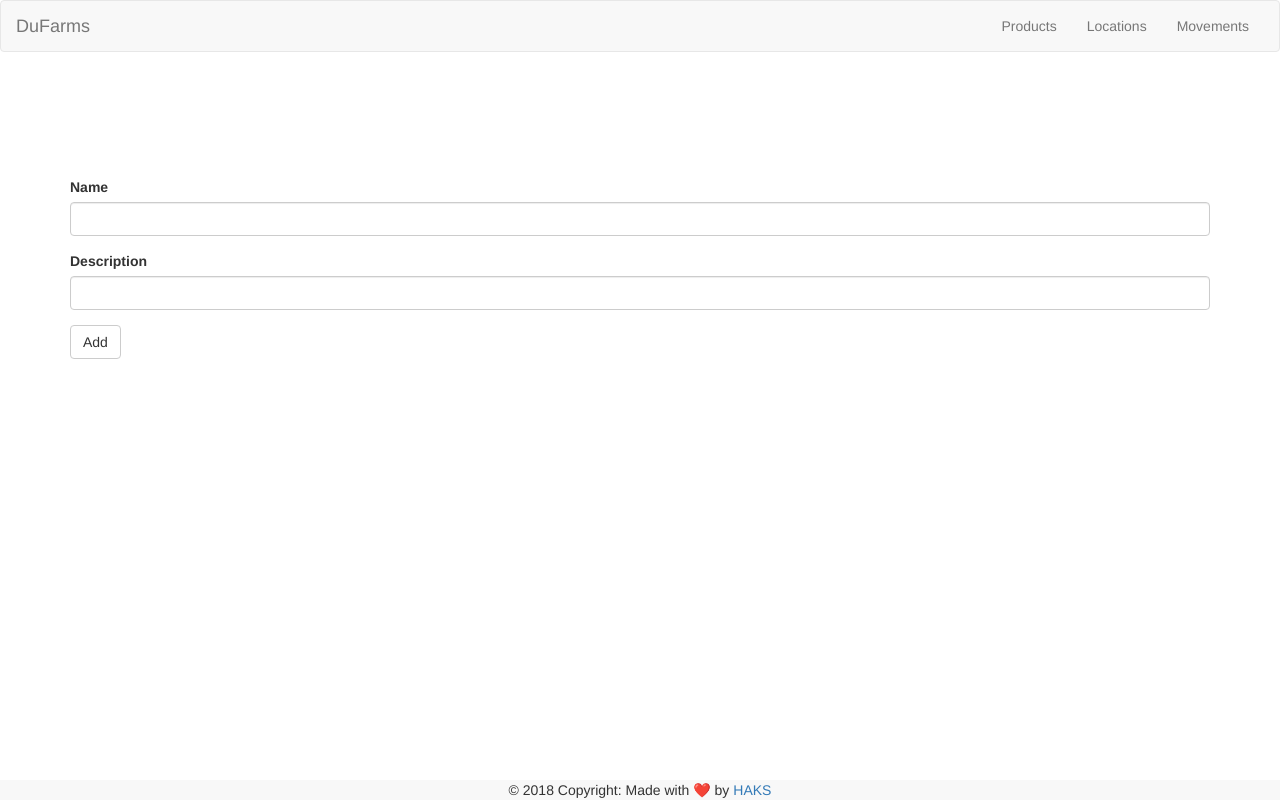
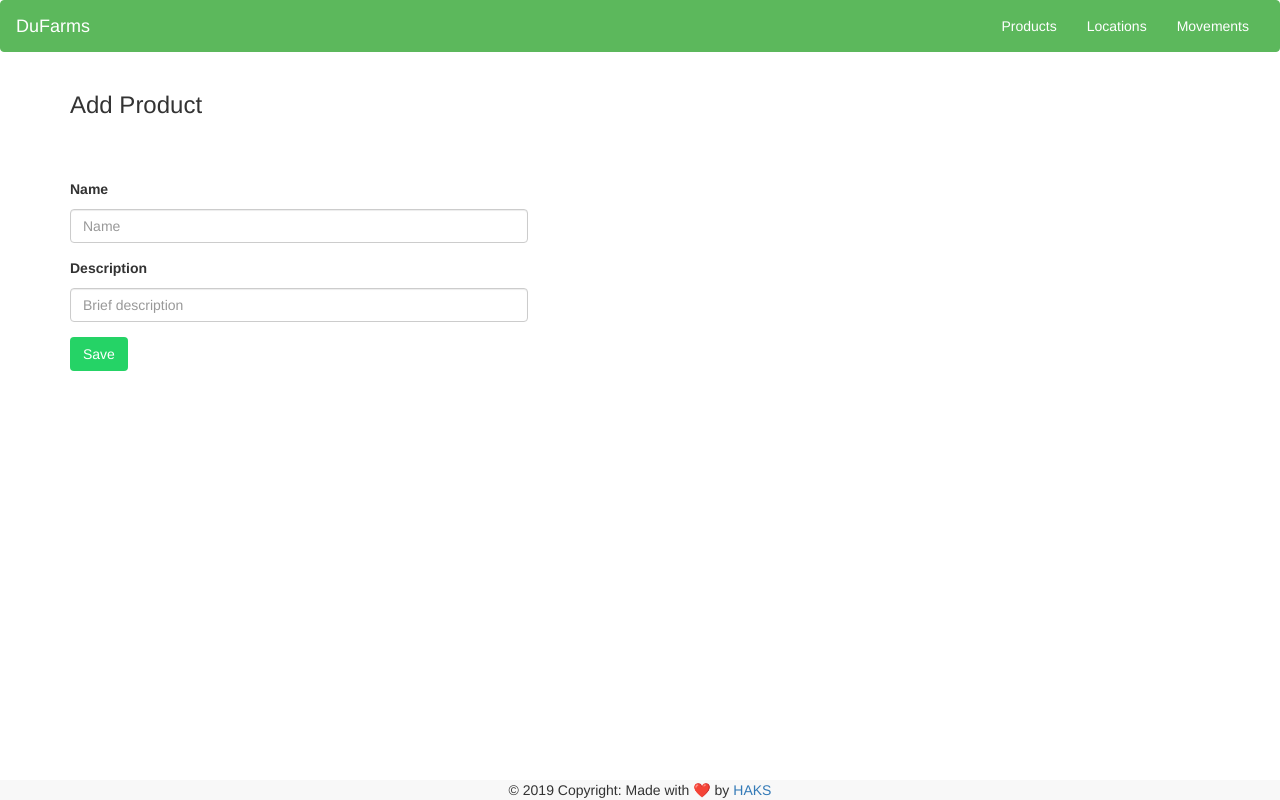
Before and after one commit to HAKSOAT/DuFarms, a Flask app: page /products/add in a window 1280 px wide. Run offline with Flask 2, Linux system fonts and the light colour scheme; some libraries are stand-ins or nearby versions.

Commit message:
Flash messages handled, tables and forms implemented

```diff
--- a/app/__init__.py
+++ b/app/__init__.py
@@ -1,8 +1,8 @@
 from flask import Flask
 from flask_bootstrap import Bootstrap
-import config
 
 app = Flask(__name__)
+app.jinja_env.filters['zip'] = zip
 bootstrap = Bootstrap(app)
 
 # Importing views last to prevent cyclic import errors
--- a/app/forms.py
+++ b/app/forms.py
@@ -1,17 +1,21 @@
 from flask_wtf import FlaskForm
-from wtforms import HiddenField, IntegerField, SelectField, StringField, SubmitField
+from wtforms import IntegerField, SelectField, StringField, SubmitField
 from wtforms.validators import DataRequired
 
 
 class AddForm(FlaskForm):
-    form_name = HiddenField("Form Name")
     name = StringField("Name", validators=[DataRequired()])
     description = StringField("Description", validators=[DataRequired()])
-    submit = SubmitField("Add")
+    submit = SubmitField("Save")
+
+
+class EditForm(FlaskForm):
+    name = StringField("Name", validators=[DataRequired()])
+    description = StringField("Description", validators=[DataRequired()])
+    submit = SubmitField("Save")
 
 
 class ProductMovementForm(FlaskForm):
-    form_name = HiddenField('Form Name')
     product = SelectField('Product:', coerce=int, validators=[DataRequired()])
     description = StringField("Description", validators=[DataRequired()])
     from_location = SelectField('From:', coerce=int, validators=[DataRequired()])
--- a/app/templates/add.html
+++ b/app/templates/add.html
@@ -2,10 +2,85 @@
 {% import "bootstrap/wtf.html" as wtf %}
 
 {% block content %}
+{% block popups %}
+    {{ super() }}
+{% endblock %}
 <div class="container">
-    <span style="display:inline-block; height: 100px"></span>
-    {{ wtf.quick_form(form) }}
-    <span style="display:inline-block; height: 50px"></span>
+    <h3>Add {{ form_type }}</h3>
+    <span style="display:inline-block; height: 30px"></span>
+    {% if form_type == "Movement" %}
+       <form action="" method="post">
+        {{ form.hidden_tag() }}
+        <div class="form-group row">
+            <div class="col-xs-5">
+                {% for field in form.errors %}
+                {% for error in form.errors[field] %}
+                    <div class="help-block alert-danger" style="height: 20px;">{{ error }}</div>
+                {% endfor %}
+                {% endfor %}
+            </div>
+        </div>
+         <div class="form-group row">
+          <div class="col-xs-3">
+            <label for="product">{{ form.product.label }}</label>
+          {{ form.product(class="form-control") }}
+          </div>
+          <div class="col-xs-3">
+            <label for="from_location">{{ form.from_location.label }}</label>
+          {{ form.from_location(class="form-control") }}
+          </div>
+          <div class="col-xs-3">
+            <label for="to_location">{{ form.to_location.label }}</label>
+          {{ form.to_location(class="form-control") }}
+          </div>
+        </div>
+
+        <div class="form-group row">
+          <div class="col-xs-6">
+            <label for="business">{{ form.description.label }}</label>
+            {{ form.description(class="form-control", placeholder="Brief description") }}
+          </div>
+          <div class="col-xs-3">
+            <label for="qty">{{ form.qty.label }}</label>
+            {{ form.qty(class="form-control", placeholder="Number of products") }}
+          </div>
+        </div>
+
+        <div>
+          {{ form.submit(class="btn mb-2", style="background-color: #25D366; color: white") }}
+        </div>
+    </form>
+    {% else %}
+        <form action="" method="post">
+            {{ form.hidden_tag() }}
+            <div class="form-group row">
+                <div class="col-xs-5">
+                    {% for field in form.errors %}
+                    {% for error in form.errors[field] %}
+                        <div class="help-block alert-danger" style="height: 20px;">{{ error }}</div>
+                    {% endfor %}
+                    {% endfor %}
+                </div>
+            </div>
+             <div class="form-group row">
+              <div class="col-xs-5">
+                <label for="name">{{ form.name.label }}</label>
+              {{ form.name(class="form-control", placeholder="Name") }}
+              </div>
+            </div>
+
+            <div class="form-group row">
+              <div class="col-xs-5">
+                <label for="business">{{ form.description.label }}</label>
+                {{ form.description(class="form-control", placeholder="Brief description") }}
+              </div>
+            </div>
+
+            <div>
+              {{ form.submit(class="btn mb-2", style="background-color: #25D366; color: white") }}
+            </div>
+        </form>
+    {% endif %}
 </div>
     {% block footer %}
         {{ super() }}
--- a/app/templates/home.html
+++ b/app/templates/home.html
@@ -3,7 +3,7 @@
 {% block title %} {{ page_title }} {% endblock %}
 
 {% block navbar %}
-<nav class="navbar navbar-default">
+<nav class="navbar navbar-default" style="background-color: #5cb85c; border-color: #5cb85c;">
   <div class="container-fluid">
     <!-- Brand and toggle get grouped for better mobile display -->
     <div class="navbar-header">
@@ -13,26 +13,47 @@
         <span class="icon-bar"></span>
         <span class="icon-bar"></span>
       </button>
-      <a class="navbar-brand" href="{{ url_for("home") }}">DuFarms</a>
+      <a class="navbar-brand" href="{{ url_for("home") }}" style="color: white;">DuFarms</a>
     </div>
 
     <!-- Collect the nav links, forms, and other content for toggling -->
     <div class="collapse navbar-collapse" id="bs-example-navbar-collapse-1">
       <ul class="nav navbar-nav navbar-right">
-        <li><a href="{{ url_for("products") }}">Products </a></li>
-        <li><a href="{{ url_for("locations") }}">Locations </a></li>
-        <li><a href="{{ url_for("product_movements") }}">Movements </a></li>
+        <li><a href="{{ url_for("products") }}" style="color: white;">Products </a></li>
+        <li><a href="{{ url_for("locations") }}" style="color: white;">Locations </a></li>
+        <li><a href="{{ url_for("movements") }}" style="color: white;">Movements </a></li>
       </ul>
     </div><!-- /.navbar-collapse -->
   </div><!-- /.container-fluid -->
 </nav>
 {% endblock %}
 
+
 {% block content %}
+    {% block popups %}
+      <div class="container">
+        {%  for category, message in get_flashed_messages(with_categories=true) %}
+                  <div class="alert alert-{{ category }}">
+                  <button type="button" class="close" data-dismiss="alert">&times;</button>
+                    {{ message }}
+                  </div>
+        {% endfor %}
+      </div>
+    {% endblock %}
+      <div class="container">
+        <h1 style="text-align: center"><b>Welcome to DUFarms</b></h1>
+        <span style="display:inline-block; height: 70px"></span>
+        <div style="text-align: center">
+          We at the Directorate of University Farms use this tool to
+          keep track of our <a href="{{ url_for("products") }}">Products</a>,
+          <a href="{{ url_for("locations") }}">Locations</a>,
+          and <a href="{{ url_for("movements") }}">Movements</a>.
+        </div>
+      </div>
     {% block footer %}
       <footer class="page-footer font-small blue navbar-default navbar-fixed-bottom">
-      <div class="footer-copyright text-center py-3">© 2018 Copyright: Made with ❤️ by
-        <a href="https://github.com/HAKSOAT"> HAKS</a>
+      <div class="footer-copyright text-center py-3">© 2019 Copyright: Made with ❤️ by
+        <a href="https://haksoat.github.io"> HAKS</a>
       </div>
       </footer>
 
--- a/app/views.py
+++ b/app/views.py
@@ -1,6 +1,6 @@
 from app import app, models
-from app.forms import AddForm, ProductMovementForm
-from flask import abort, request, render_template
+from app.forms import AddForm, EditForm, ProductMovementForm
+from flask import abort, flash, redirect, request, render_template, url_for
 import sqlalchemy as sa
 
 
@@ -12,8 +12,9 @@ def home():
 
 @app.route("/products")
 def products():
+    prods = models.Product.query.all()
     page_title = "DuFarms - Products"
-    return render_template("products.html", page_title=page_title)
+    return render_template("products.html", page_title=page_title, products=prods)
 
 
 @app.route("/products/add", methods=["GET", "POST"])
@@ -24,17 +25,20 @@ def add_product():
     Redirect to product listings page
     :return: add products page for GET requests
     """
-    form = AddForm(form_name="Add Product")
+    form = AddForm()
     if request.method == "POST" and form.validate_on_submit():
         product = models.Product(name=form.name.data, description=form.description.data)
         # Handle cases when a product's name already exists
         try:
             models.db.session.add(product)
             models.db.session.commit()
+            flash("Product added successfully", "success")
+            return redirect(url_for("products"))
         except sa.exc.IntegrityError:
-            return "Error"
+            flash("Product name exists", "danger")
     page_title = "DuFarms - Add Product"
-    return render_template("add.html", page_title=page_title, form=form)
+    form_type = "Product"
+    return render_template("add.html", page_title=page_title, form=form, form_type=form_type)
 
 
 @app.route("/products/<name>/edit", methods=["GET", "POST"])
@@ -46,17 +50,20 @@ def edit_product(name):
     """
     product = models.Product.query.filter(sa.func.lower(models.Product.name) == sa.func.lower(name)).first()
     if product:
-        form = AddForm(form_name="Edit Product", submit="Edit", obj=product)
+        form = EditForm(obj=product)
         if request.method == "POST" and form.validate_on_submit():
             product.name = form.name.data
             product.description = form.description.data
             # Handle cases when a product's name already exists
             try:
                 models.db.session.commit()
+                flash("Product edited successfully", "success")
+                return redirect(url_for("products"))
             except sa.exc.IntegrityError:
-                return "Error"
+                flash("Product name exists", "danger")
         page_title = "DuFarms - Edit Product"
-        return render_template("add.html", page_title=page_title, form=form)
+        form_type = "Product"
+        return render_template("edit.html", page_title=page_title, form=form, form_type=form_type)
     else:
         abort(404)
 
@@ -72,15 +79,17 @@ def view_product(name):
     # sa.func.lower helps with finding the right matches regardless of the case used
     product = models.Product.query.filter(sa.func.lower(models.Product.name) == sa.func.lower(name)).first()
     if product:
-        return "{}".format(product)
+        page_title = "DuFarms - {}".format(product.name)
+        return render_template("view.html", page_title=page_title, product=product)
     else:
         abort(404)
 
 
 @app.route("/locations")
 def locations():
+    locs = models.Location.query.all()
     page_title = "DuFarms - Locations"
-    return render_template("locations.html", page_title=page_title)
+    return render_template("locations.html", page_title=page_title, locations=locs)
 
 
 @app.route("/locations/add", methods=["GET", "POST"])
@@ -91,17 +100,20 @@ def add_location():
     Redirect to location listings page
     :return: add locations page for GET requests
     """
-    form = AddForm(form_name="Add Location")
+    form = AddForm()
     if request.method == "POST" and form.validate_on_submit():
         location = models.Location(name=form.name.data, description=form.description.data)
         # Handle cases when a location's name already exists
         try:
             models.db.session.add(location)
             models.db.session.commit()
+            flash("Location added successfully", "success")
+            return redirect(url_for("locations"))
         except sa.exc.IntegrityError:
-            return "Error"
+            flash("Location name exists", "danger")
     page_title = "DuFarms - Add Location"
-    return render_template("add.html", page_title=page_title, form=form)
+    form_type = "Location"
+    return render_template("add.html", page_title=page_title, form=form, form_type=form_type)
 
 
 @app.route("/locations/<name>/edit", methods=["GET", "POST"])
@@ -113,17 +125,20 @@ def edit_location(name):
     """
     location = models.Location.query.filter(sa.func.lower(models.Location.name) == sa.func.lower(name)).first()
     if location:
-        form = AddForm(form_name="Edit Location", submit="Edit", obj=location)
+        form = AddForm(obj=location)
         if request.method == "POST" and form.validate_on_submit():
             location.name = form.name.data
             location.description = form.description.data
             # Handle cases when a location's name already exists
             try:
                 models.db.session.commit()
+                flash("Location edited successfully", "success")
+                return redirect(url_for("locations"))
             except sa.exc.IntegrityError:
-                return "Error"
+                flash("Location name exists", "danger")
         page_title = "DuFarms - Edit Location"
-        return render_template("add.html", page_title=page_title, form=form)
+        form_type = "Location"
+        return render_template("edit.html", page_title=page_title, form=form, form_type=form_type)
     else:
         abort(404)
 
@@ -140,10 +155,11 @@ def view_location(name):
     location = models.Location.query.filter(sa.func.lower(models.Location.name) == sa.func.lower(name)).first()
     # Ensure that location being requested for is in the database
     if location:
-        products = models.Product.query.all()
-        report = {}
+        results = models.Product.query.all()
+        products = []
+        quantity = []
         # Fetch the quantity remaining for each product in the provided location
-        for product in products:
+        for product in results:
             incoming = models.db.session.query(sa.func.sum(models.ProductMovement.qty)).filter(
                 models.ProductMovement.to_location == location.id).filter(
                 models.ProductMovement.product_id == product.id).scalar()
@@ -154,19 +170,35 @@ def view_location(name):
                 incoming = 0
             if outgoing is None:
                 outgoing = 0
-            report[product.name] = incoming - outgoing
-        return "{}".format(report)
+            if incoming > 0:
+                products.append(product)
+                quantity.append(incoming - outgoing)
+        page_title = "DuFarms - {}".format(location.name)
+        return render_template("view.html", page_title=page_title, products=products, location=location, quantity=quantity)
     else:
         abort(404)
 
 
-@app.route("/product_movements", methods=["GET", "POST"])
-def product_movements():
+@app.route("/movements")
+def movements():
     """
     Move product between created locations
-    :return: product_movements page
+    :return: movements page
     """
-    form = ProductMovementForm(form_name="Product Movement")
+    movs = models.ProductMovement.query.all()
+    page_title = "DuFarms - Movements"
+    return render_template("movements.html", page_title=page_title, movements=movs)
+
+
+@app.route("/movements/add", methods=["GET", "POST"])
+def add_movement():
+    """
+    Receive product_name, from_location, to_location, description and quantity from form
+    Add to database
+    Redirect to movements listings page
+    :return: add movements page for GET requests
+    """
+    form = ProductMovementForm()
     # Create a dynamic select list for the forms
     # The first value in the tuple is returned by the form if selected
     # The second value in the tuple is displayed by the form
@@ -178,7 +210,9 @@ def product_movements():
         # Example: Requests to move 5 quantities if there are only 3 are to be rejected
         # Except in cases where the product is coming from Abroad
         abroad = 1
-        if form.from_location.data != abroad:
+        if form.from_location.data == form.to_location.data:
+            flash("Failed attempt to move product to the same location", "danger")
+        elif form.from_location.data != abroad:
             incoming = models.db.session.query(sa.func.sum(models.ProductMovement.qty)).filter(
                 models.ProductMovement.to_location == form.from_location.data).filter(
                 models.ProductMovement.product_id == form.product.data).scalar()
@@ -189,16 +223,113 @@ def product_movements():
                 incoming = 0
             if outgoing is None:
                 outgoing = 0
-            if outgoing + form.qty.data > incoming:
-                return "Error"
-        movement = models.ProductMovement(from_location=form.from_location.data, to_location=form.to_location.data,
-                                          description=form.description.data,
-                                          product_id=form.product.data, qty=form.qty.data)
-        models.db.session.add(movement)
-        models.db.session.commit()
-    page_title = "DuFarms - Movement"
-    return render_template("movements.html", page_title=page_title, form=form)
+            if outgoing + form.qty.data <= incoming:
+                movement = models.ProductMovement(from_location=form.from_location.data, to_location=form.to_location.data,
+                                                  description=form.description.data,
+                                                  product_id=form.product.data, qty=form.qty.data)
+                models.db.session.add(movement)
+                models.db.session.commit()
+                flash("Product moved successfully", "success")
+                return redirect(url_for("movements"))
+            elif incoming == 0:
+                flash("Product doesn't exist in this location", "danger")
+            else:
+                remnant = incoming - outgoing
+                flash("Only a maximum of {} can be moved from this location".format(remnant),
+                      "danger")
+        else:
+            movement = models.ProductMovement(from_location=form.from_location.data, to_location=form.to_location.data,
+                                              description=form.description.data,
+                                              product_id=form.product.data, qty=form.qty.data)
+            models.db.session.add(movement)
+            models.db.session.commit()
+            flash("Product moved successfully", "success")
+            return redirect(url_for("movements"))
+    page_title = "DuFarms - Add Movement"
+    form_type = "Movement"
+    return render_template("add.html", page_title=page_title, form=form, form_type=form_type)
 
+
+@app.route("/movements/<int:number>/edit", methods=["GET", "POST"])
+def edit_movement(number):
+    """
+    Edit product_name, from_location, to_location, description and quantity from form
+    Add to database
+    Redirect to movements listings page
+    :return: specific edit movement page for GET requests
+    """
+    movement = models.ProductMovement.query.filter(models.ProductMovement.id == number).first()
+    if movement:
+        form = ProductMovementForm(obj=movement)
+        # Create a dynamic select list for the forms
+        # The first value in the tuple is returned by the form if selected
+        # The second value in the tuple is displayed by the form
+        form.product.choices = [(product.id, product.name) for product in models.Product.query.all()]
+        form.from_location.choices = [(location.id, location.name) for location in models.Location.query.all()]
+        form.to_location.choices = [(location.id, location.name) for location in models.Location.query.all()]
+        if request.method == "POST" and form.validate_on_submit():
+            # Ensure that products cannot be moved more than available
+            # Example: Requests to move 5 quantities if there are only 3 are to be rejected
+            # Except in cases where the product is coming from Abroad
+            abroad = 1
+            if form.from_location.data == form.to_location.data:
+                flash("Failed attempt to move product to the same location", "danger")
+            elif form.from_location.data != abroad:
+                incoming = models.db.session.query(sa.func.sum(models.ProductMovement.qty)).filter(
+                    models.ProductMovement.to_location == form.from_location.data).filter(
+                    models.ProductMovement.product_id == form.product.data).scalar()
+                outgoing = models.db.session.query(sa.func.sum(models.ProductMovement.qty)).filter(
+                    models.ProductMovement.from_location == form.from_location.data).filter(
+                    models.ProductMovement.product_id == form.product.data).scalar()
+                if incoming is None:
+                    incoming = 0
+                if outgoing is None:
+                    outgoing = 0
+                if outgoing + form.qty.data <= incoming:
+                    movement = models.ProductMovement(from_location=form.from_location.data, to_location=form.to_location.data,
+                                                      description=form.description.data,
+                                                      product_id=form.product.data, qty=form.qty.data)
+                    models.db.session.add(movement)
+                    models.db.session.commit()
+                    flash("Movement edited successfully", "success")
+                    return redirect(url_for("movements"))
+                elif incoming == 0:
+                    flash("Product doesn't exist in this location", "danger")
+                else:
+                    remnant = incoming - outgoing
+                    flash("Only a maximum of {} can be moved from this location".format(remnant),
+                          "danger")
+            else:
+                movement = models.ProductMovement(from_location=form.from_location.data,
+                                                  to_location=form.to_location.data,
+                                                  description=form.description.data,
+                                                  product_id=form.product.data, qty=form.qty.data)
+                models.db.session.add(movement)
+                models.db.session.commit()
+                flash("Movement edited successfully", "success")
+                return redirect(url_for("movements"))
+        page_title = "DuFarms - Edit Movement"
+        form_type = "Movement"
+        return render_template("edit.html", page_title=page_title, form=form, form_type=form_type)
+    else:
+        abort(404)
+
+
+@app.route("/movements/<int:number>/view")
+def view_movement(number):
+    """
+    View product_name, from_location, to_location, description and quantity
+    :return: specific view movement page
+    """
+    movement = models.ProductMovement.query.filter(models.ProductMovement.id == number).first()
+    if movement:
+        page_title = "DuFarms - Movement {}".format(movement.id)
+        from_location = models.Location.query.filter(models.Location.id == movement.from_location).first()
+        to_location = models.Location.query.filter(models.Location.id == movement.to_location).first()
+        return render_template("view.html", page_title=page_title, movement=movement, from_location=from_location,
+                               to_location=to_location)
+    else:
+        abort(404)
 
 @app.errorhandler(404)
 def page_not_found(e):
```
Also changed, not shown: app/templates/edit.html (added, +88 -0 lines), app/templates/locations.html (+18 -0 lines), app/templates/movements.html (+17 -2 lines), app/templates/products.html (+17 -0 lines), app/templates/view.html (added, +66 -0 lines), app/tests/tests.py (+6 -6 lines).
